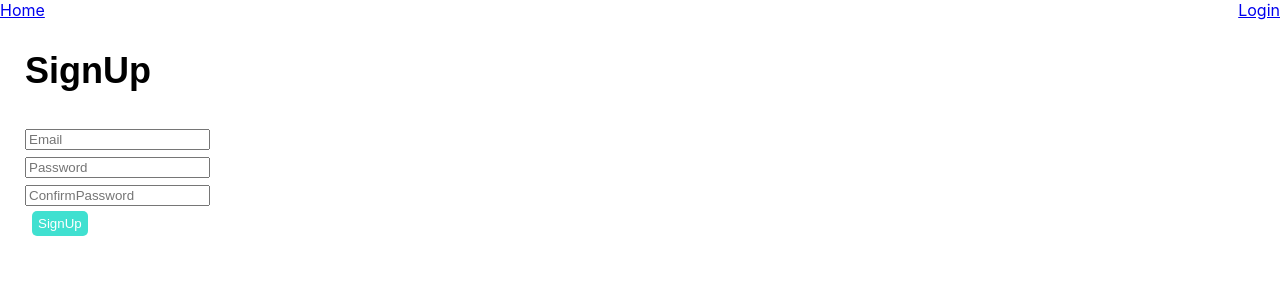
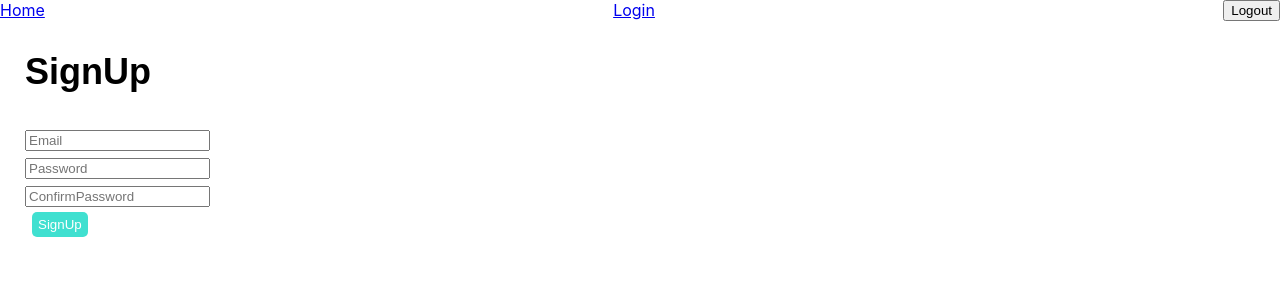
Before and after one commit to Pavanmachareddy/etracker, a React (Create React App) app: page / in a window 1280 px wide. Shown: the top 300 px of the page. Built offline with nearby package versions, Linux system fonts and the light colour scheme; no server answers.

Commit message:
Making Logout User

```diff
--- a/src/App.js
+++ b/src/App.js
@@ -10,6 +10,7 @@ import { useEffect, useState } from "react";
 function App() {
   const [displayName,setDisplayName] = useState('');
   const [photoUrl,setPhotoUrl] = useState('')
+  const [isLogin,setIsLogin] = useState(false);
 
 
   useEffect(()=>{
@@ -42,11 +43,11 @@ function App() {
 
   return (
     <>
-      <Header />
+      <Header login={isLogin} setLogin={setIsLogin}/>
       <Routes>
         <Route exact path="/" element={<SignUp />} />
         <Route exact path="/welcome" element={<WellComePage />} />
-        <Route exact path="/login" element={<Login />} />
+        <Route exact path="/login" element={<Login setLogin={setIsLogin}/>} />
         <Route exact path="/completeprofile" element={<Profile  inputName={displayName} inputURL={photoUrl}/>} />
       </Routes>
     </>
--- a/src/component/Layout/Header/Header.js
+++ b/src/component/Layout/Header/Header.js
@@ -1,11 +1,19 @@
 import React from "react";
-import { Link } from "react-router-dom";
+import { Link, useNavigate } from "react-router-dom";
 
 const Header = () => {
+
+  const navigate=useNavigate();
+
+  const logoutHandler=()=>{
+    localStorage.removeItem("idToken")
+    navigate('/login')
+  }
   return (
     <div style={{display:'flex',justifyContent: "space-between"}}>
       <Link to="/" className="home">Home</Link>
       <Link to="login">Login</Link>
+      <button onClick={logoutHandler}>Logout</button>
     </div>
   );
 };
--- a/src/component/Pages/Login/Login.js
+++ b/src/component/Pages/Login/Login.js
@@ -2,7 +2,7 @@ import React, { useRef } from "react";
 import { useNavigate } from "react-router-dom";
 import './Login.css';
 
-const Login = () => {
+const Login = (props) => {
   const loginEmailRef = useRef();
   const loginpasswordRef = useRef();
   const navigate = useNavigate();
@@ -37,7 +37,8 @@ const Login = () => {
         }
       })
       .then((data) => {
-        // localStorage.setItem("TokenID Expense", data.idToken);
+         localStorage.setItem("idToken", data.idToken);
+        props.setLogin(true)
         navigate("/welcome");
       }).catch((err)=>{
         console.log("Something Went Wrong")
```
